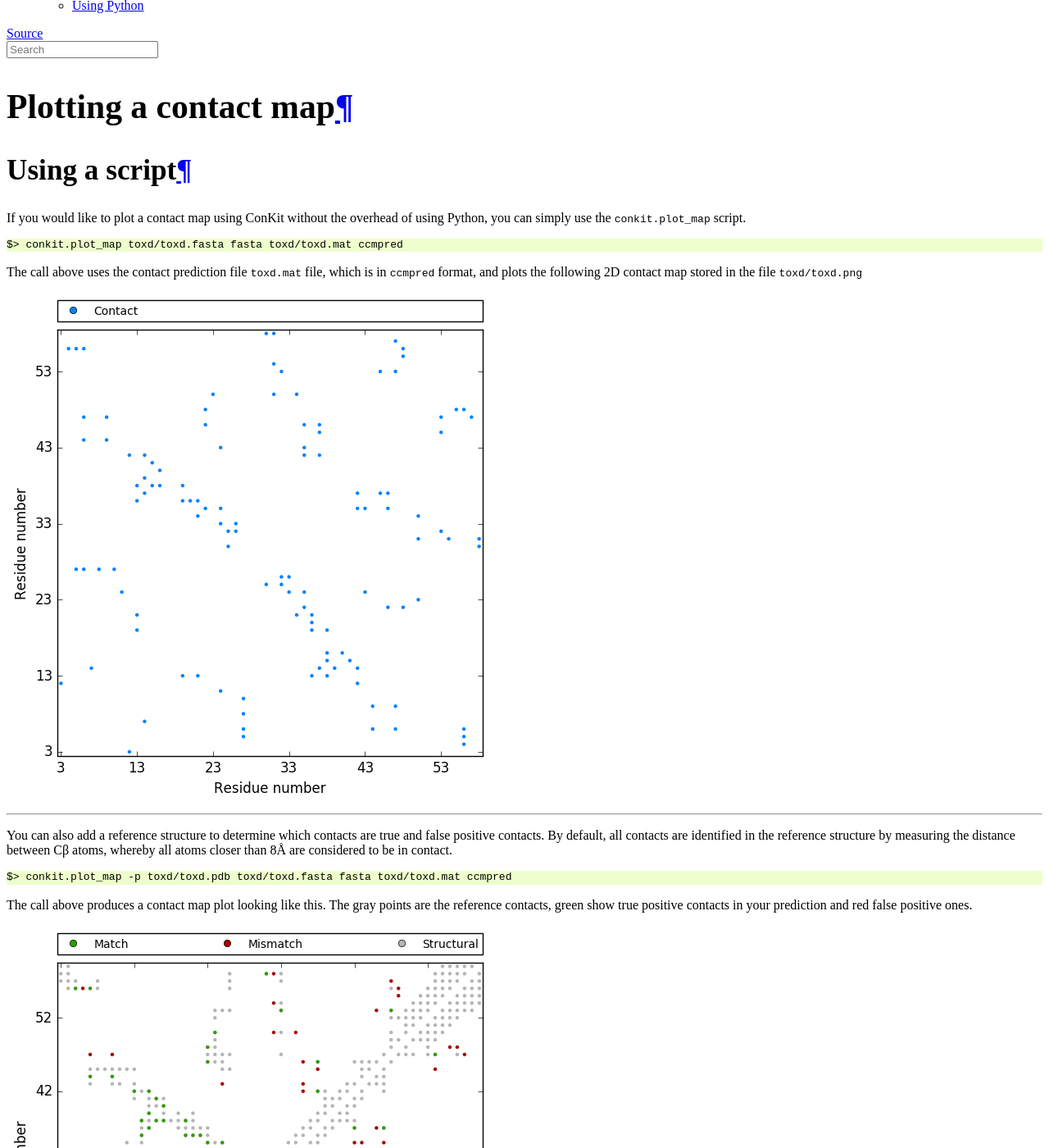
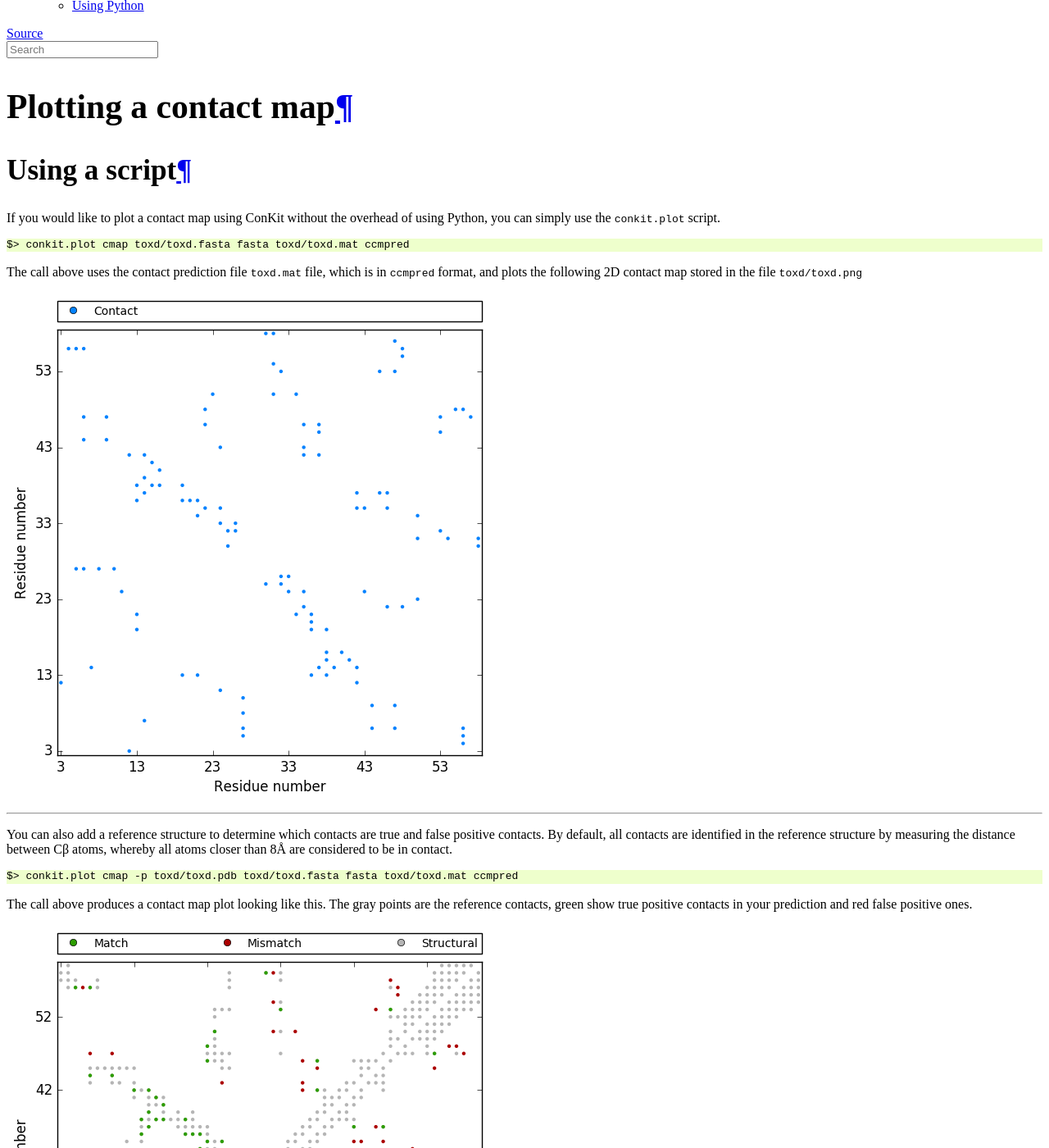
Before and after one commit to rigdenlab/conkit, a Sphinx documentation site: the page built from docs/examples/plot_map.rst, in a window 1280 px wide and 1400 px high, scrolled down 287 px. Shown: the whole window at 82% size. Built offline with Sphinx 7.4.7, drawn with Linux system fonts in a browser that asks for light colours; some of the changed text lies outside the part shown.

Commit message:
plot_map script changed to universal plot script. Added accessibility of plotting via plot script. Modified plot look slightly.

```diff
--- a/docs/examples/analyse_msa.rst
+++ b/docs/examples/analyse_msa.rst
@@ -34,6 +34,10 @@ The output tells you the file and format you have provided. It also prints which
 
 .. image:: images/toxd_freq_plot.png
    :alt: Toxd Frequency Plot
+
+.. note::
+
+   You can also generate the final plot using the ``conkit.plot`` script.
 
 --------------------------------------------------------
 
--- a/docs/examples/plot_map.rst
+++ b/docs/examples/plot_map.rst
@@ -6,11 +6,11 @@ Plotting a contact map
 Using a script
 ^^^^^^^^^^^^^^
 
-If you would like to plot a contact map using ConKit without the overhead of using Python, you can simply use the ``conkit.plot_map`` script.
+If you would like to plot a contact map using ConKit without the overhead of using Python, you can simply use the ``conkit.plot`` script.
 
 .. code-block:: bash
 
-   $> conkit.plot_map toxd/toxd.fasta fasta toxd/toxd.mat ccmpred
+   $> conkit.plot cmap toxd/toxd.fasta fasta toxd/toxd.mat ccmpred
 
 The call above uses the contact prediction file ``toxd.mat`` file, which is in ``ccmpred`` format, and plots the following 2D contact map stored in the file ``toxd/toxd.png``
 
@@ -25,7 +25,7 @@ You can also add a reference structure to determine which contacts are true and
 
 .. code-block:: bash
 
-   $> conkit.plot_map -p toxd/toxd.pdb toxd/toxd.fasta fasta toxd/toxd.mat ccmpred
+   $> conkit.plot cmap -p toxd/toxd.pdb toxd/toxd.fasta fasta toxd/toxd.mat ccmpred
 
 The call above produces a contact map plot looking like this. The gray points are the reference contacts, green show true positive contacts in your prediction and red false positive ones.
 
@@ -40,7 +40,7 @@ You could also add a second contact prediction file to the call to compare two m
 
 .. code-block:: bash
 
-   $> conkit.plot_map -e toxd/toxd.psicov -ef psicov -p toxd/toxd.pdb toxd/toxd.fasta fasta toxd/toxd.mat ccmpred
+   $> conkit.plot cmap -e toxd/toxd.psicov -ef psicov -p toxd/toxd.pdb toxd/toxd.fasta fasta toxd/toxd.mat ccmpred
 
 The call above produces a contact map plot looking like this. The gray points are the reference contacts, green show true positive contacts in your prediction and red false positive ones. The top triangle is the second contact map from file ``toxd/toxd.psicov`` whereas the bottom one is from ``toxd/toxd.mat``.
 
@@ -53,7 +53,7 @@ Finally, you could also illustrate the confidence with which each contact was pr
 
 .. code-block:: bash
 
-   $> conkit.plot_map --confidence -e toxd/toxd.psicov -ef psicov -p toxd/toxd.pdb toxd/toxd.fasta fasta toxd/toxd.mat ccmpred
+   $> conkit.plot cmap --confidence -e toxd/toxd.psicov -ef psicov -p toxd/toxd.pdb toxd/toxd.fasta fasta toxd/toxd.mat ccmpred
 
 The call above produces a contact map plot looking like this. All parameters and settings are identical to the previous map except the ``--confidence`` flag, which will show more confidently predicted contacts as larger markers.
 
@@ -69,7 +69,7 @@ The call above produces a contact map plot looking like this. All parameters and
 Using Python
 ^^^^^^^^^^^^
 
-Two simplified versions of the ``conkit.plot_map`` script is shown below to illustrate how you can plot your own contact map using Python.
+Two simplified versions of the ``conkit.plot`` script is shown below to illustrate how you can plot your own contact map using Python.
 
 .. only:: html
 
--- a/docs/examples/predict_pipeline.rst
+++ b/docs/examples/predict_pipeline.rst
@@ -24,7 +24,7 @@ The script to run contact prediction using `HHblits <https://github.com/soedingl
 
    $> conkit.predict sequence <path/to/hhblits> <path/to/hhblits_database> <path/to/ccmpred> toxd/toxd.fasta fasta
 
-The call above uses your sequence file ``toxd/toxd.fasta`` in ``fasta`` format to first generate a Multiple Sequence Alignment. It will then analyse your alignment identical to the ``conkit.msatool`` script. It will also sort out all the required conversions before executing CCMpred to run the contact prediction. Finally, it will analyse your contact prediciton and plot a contact map, just like the ``conkit.plot_map`` script does.
+The call above uses your sequence file ``toxd/toxd.fasta`` in ``fasta`` format to first generate a Multiple Sequence Alignment. It will then analyse your alignment identical to the ``conkit.msatool`` script. It will also sort out all the required conversions before executing CCMpred to run the contact prediction. Finally, it will analyse your contact prediciton and plot a contact map, just like the ``conkit.plot`` script does.
 
 2. Starting with a Multiple Sequence Alignment
 ++++++++++++++++++++++++++++++++++++++++++++++
```
Also changed, not shown: docs/examples/images/toxd_cmap_advanced.png, docs/examples/images/toxd_cmap_confidence.png, docs/examples/images/toxd_cmap_reference.png, docs/examples/images/toxd_cmap_simple.png, docs/examples/images/toxd_freq_plot.png, 5 other files.
